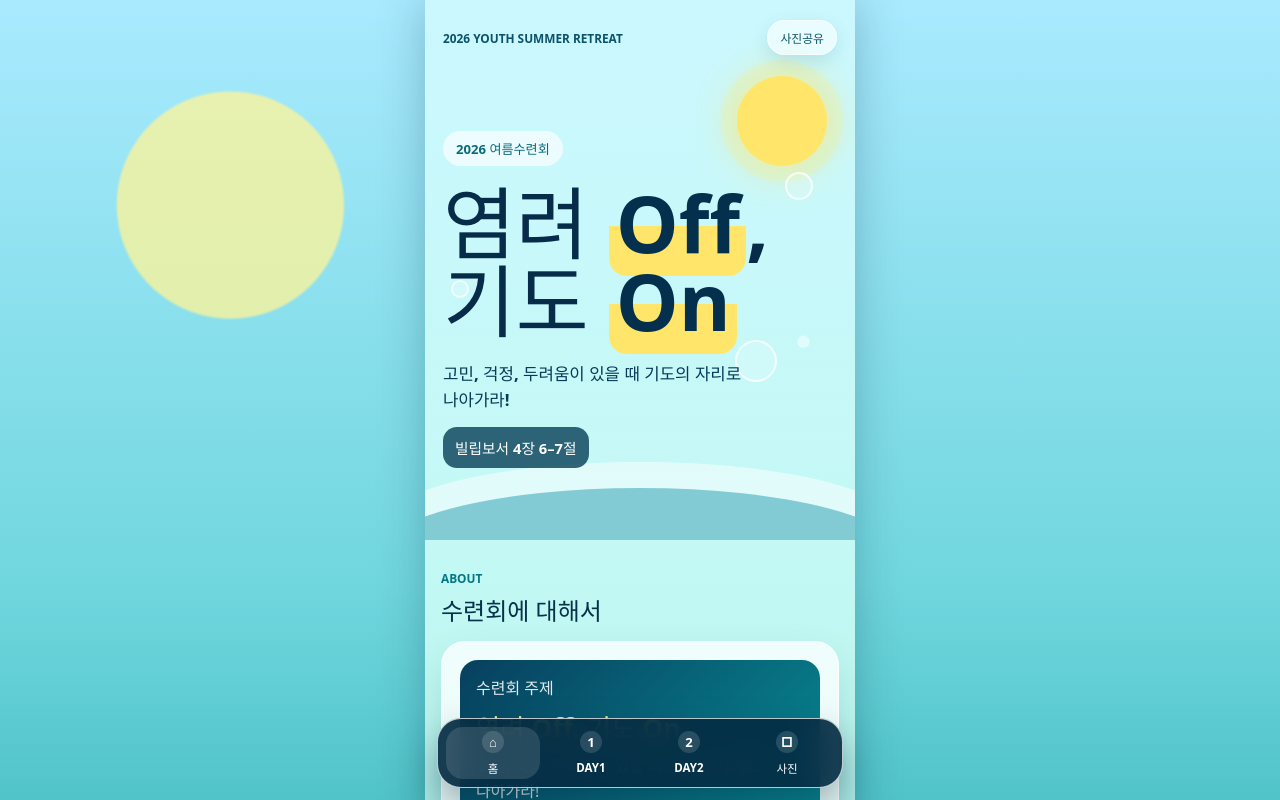
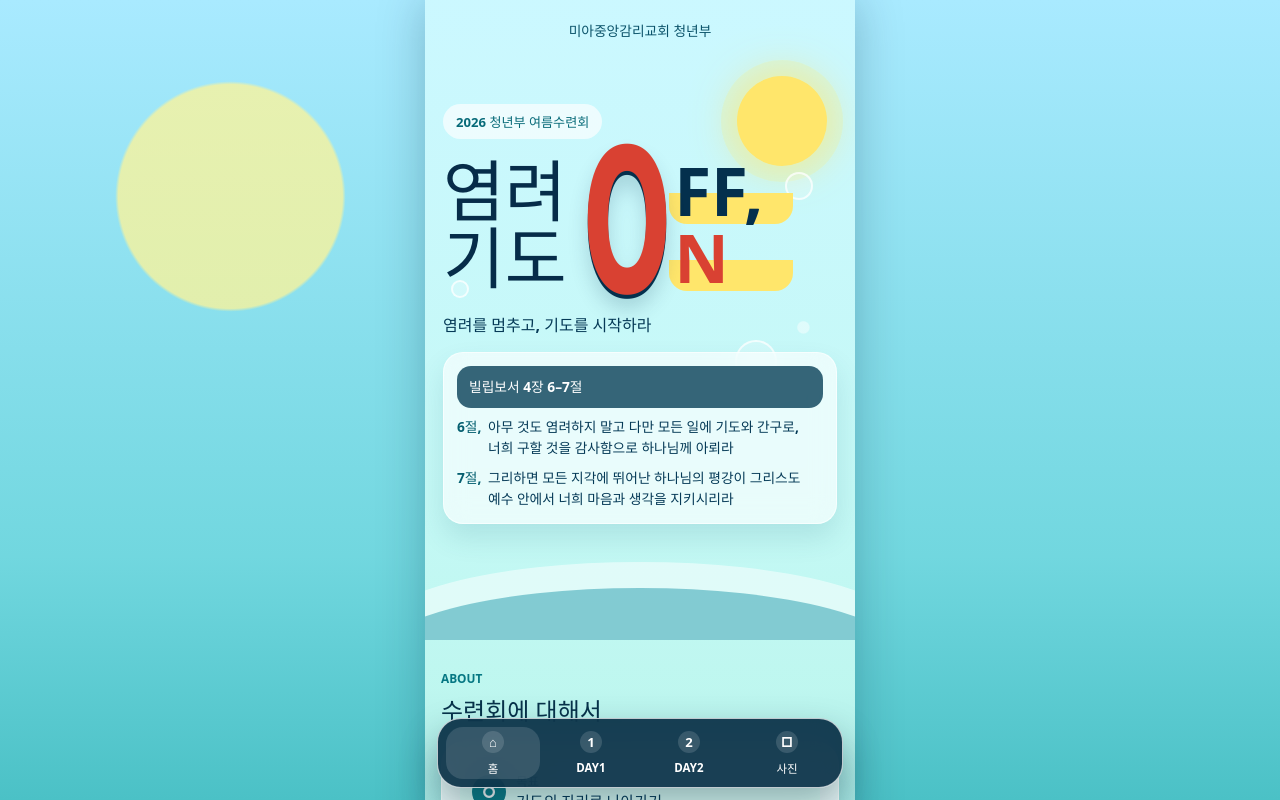
Before and after one commit to NAMYUNMONG/youth-retreat-2026, a React (Vite) app: page / in a window 1280 px wide. Shown: the top 800 px of the page. Built offline with nearby package versions, Linux system fonts and the light colour scheme.

Commit message:
Update home hero design

```diff
--- a/src/components/Hero.tsx
+++ b/src/components/Hero.tsx
@@ -2,10 +2,7 @@ export function Hero() {
   return (
     <header id="home" className="hero page-section">
       <div className="hero__top">
-        <span>2026 YOUTH SUMMER RETREAT</span>
-        <a href="#/photos" className="top-photo-link" aria-label="사진공유 페이지로 이동">
-          사진공유
-        </a>
+        <span>미아중앙감리교회 청년부</span>
       </div>
       <div className="sun" aria-hidden="true" />
       <div className="bubble bubble--one" aria-hidden="true" />
@@ -14,13 +11,34 @@ export function Hero() {
       <div className="wave wave--one" aria-hidden="true" />
       <div className="wave wave--two" aria-hidden="true" />
       <div className="hero__content">
-        <p className="hero__badge">2026 여름수련회</p>
-        <h1>
-          염려 <mark>Off</mark>,<br />
-          기도 <mark>On</mark>
+        <p className="hero__badge">2026 청년부 여름수련회</p>
+        <h1 className="hero__title">
+          <span className="hero__topic hero__topic--worry">염려</span>
+          <span className="hero__topic hero__topic--prayer">기도</span>
+          <span className="hero__big-o" aria-hidden="true">
+            O
+          </span>
+          <mark className="hero__switch hero__switch--off">FF,</mark>
+          <mark className="hero__switch hero__switch--on">N</mark>
         </h1>
-        <p className="hero__copy">고민, 걱정, 두려움이 있을 때 기도의 자리로 나아가라!</p>
-        <p className="hero__verse">빌립보서 4장 6–7절</p>
+        <p className="hero__copy">염려를 멈추고, 기도를 시작하라</p>
+        <div className="hero__scripture" aria-label="빌립보서 4장 6절부터 7절">
+          <p className="hero__verse">빌립보서 4장 6–7절</p>
+          <p className="hero__scripture-line">
+            <strong>6절,</strong>
+            <span>
+              아무 것도 염려하지 말고 다만 모든 일에 기도와 간구로, 너희 구할 것을 감사함으로 하나님께
+              아뢰라
+            </span>
+          </p>
+          <p className="hero__scripture-line">
+            <strong>7절,</strong>
+            <span>
+              그리하면 모든 지각에 뛰어난 하나님의 평강이 그리스도 예수 안에서 너희 마음과 생각을
+              지키시리라
+            </span>
+          </p>
+        </div>
       </div>
     </header>
   );
--- a/src/components/RetreatInfo.tsx
+++ b/src/components/RetreatInfo.tsx
@@ -38,11 +38,6 @@ export function RetreatInfo() {
       </div>
 
       <div className="info-card">
-        <div className="info-card__main">
-          <p>수련회 주제</p>
-          <h3>염려 Off, 기도 On</h3>
-          <p>고민, 걱정, 두려움이 있을 때 기도의 자리로 나아가라!</p>
-        </div>
         <div className="info-grid">
           <div>
             <span aria-hidden="true">○</span>
--- a/src/styles.css
+++ b/src/styles.css
@@ -130,7 +130,7 @@ a {
 
 .hero {
   position: relative;
-  min-height: 520px;
+  min-height: 640px;
   margin: 0 -16px 26px;
   padding: 20px 18px 72px;
   overflow: hidden;
@@ -142,10 +142,10 @@ a {
   z-index: 2;
   display: flex;
   align-items: center;
-  justify-content: space-between;
+  justify-content: center;
   gap: 12px;
   color: #0b536a;
-  font-size: 0.74rem;
+  font-size: 0.86rem;
   font-weight: 800;
   letter-spacing: 0;
 }
@@ -161,7 +161,7 @@ a {
 .hero__content {
   position: relative;
   z-index: 2;
-  padding-top: 76px;
+  padding-top: 64px;
 }
 
 .hero__badge {
@@ -177,40 +177,133 @@ a {
   font-weight: 800;
 }
 
-.hero h1 {
+.hero__title {
+  display: grid;
+  width: min(100%, 350px);
+  grid-template-columns: auto auto 1fr;
+  grid-template-rows: repeat(2, 1em);
+  column-gap: 0;
+  row-gap: 0;
+  align-items: end;
   margin: 0;
   color: #062c49;
-  font-size: clamp(3.55rem, 17vw, 4.95rem);
-  line-height: 0.98;
+  font-size: clamp(3.2rem, 16vw, 4.2rem);
+  line-height: 1;
   letter-spacing: 0;
 }
 
-.hero mark {
+.hero__topic {
+  white-space: nowrap;
+}
+
+.hero__topic--worry {
+  grid-column: 1;
+  grid-row: 1;
+}
+
+.hero__topic--prayer {
+  grid-column: 1;
+  grid-row: 2;
+}
+
+.hero__switch {
+  align-self: end;
   border-radius: 18px;
   padding: 0 0.08em;
   background: linear-gradient(180deg, transparent 54%, #ffe66b 54%);
   color: #04304d;
+  white-space: nowrap;
+}
+
+.hero__switch--off {
+  grid-column: 3;
+  grid-row: 1;
+}
+
+.hero__switch--on {
+  grid-column: 3;
+  grid-row: 2;
+  color: #d94132;
+}
+
+.hero__big-o {
+  grid-column: 2;
+  grid-row: 1 / span 2;
+  align-self: stretch;
+  display: grid;
+  place-items: center;
+  margin: 0 -0.1em 0 0.02em;
+  color: #d94132;
+  font-family: Tahoma, "Arial Narrow", Arial, sans-serif;
+  font-size: 2.22em;
+  font-weight: 950;
+  line-height: 0.62;
+  text-shadow:
+    0 3px 0 #04304d,
+    0 10px 20px rgba(4, 48, 77, 0.18);
+  transform: scaleX(0.78) scaleY(1.34);
+  transform-origin: center;
 }
 
 .hero__copy {
-  max-width: 330px;
+  width: max-content;
+  max-width: 100%;
   margin: 22px 0 14px;
   color: #063a57;
-  font-size: 1.05rem;
+  font-size: clamp(0.82rem, 3.6vw, 1rem);
   font-weight: 800;
   line-height: 1.55;
   word-break: keep-all;
+  white-space: nowrap;
 }
 
 .hero__verse {
   display: inline-flex;
-  margin: 0;
+  margin: 0 0 10px;
   border-radius: 14px;
   padding: 10px 12px;
   background: rgba(2, 58, 83, 0.78);
   color: #ffffff;
   font-size: 0.92rem;
   font-weight: 700;
+}
+
+.hero__scripture {
+  display: grid;
+  gap: 8px;
+  width: 100%;
+  max-width: 100%;
+  border: 1px solid rgba(255, 255, 255, 0.62);
+  border-radius: 20px;
+  padding: 13px;
+  background: rgba(255, 255, 255, 0.62);
+  box-shadow: 0 14px 28px rgba(6, 82, 106, 0.12);
+  backdrop-filter: blur(12px);
+}
+
+.hero__scripture p {
+  margin: 0;
+  color: #063a57;
+  font-size: 0.86rem;
+  font-weight: 700;
+  line-height: 1.56;
+  word-break: keep-all;
+}
+
+.hero__scripture .hero__verse {
+  color: #ffffff;
+}
+
+.hero__scripture strong {
+  color: #055f70;
+  font-weight: 900;
+}
+
+.hero__scripture-line {
+  display: grid;
+  grid-template-columns: 31px minmax(0, 1fr);
+  column-gap: 0;
+  align-items: start;
 }
 
 .sun {
@@ -330,7 +423,6 @@ a {
 .info-grid {
   display: grid;
   gap: 10px;
-  margin-top: 12px;
 }
 
 .info-grid div {
```
